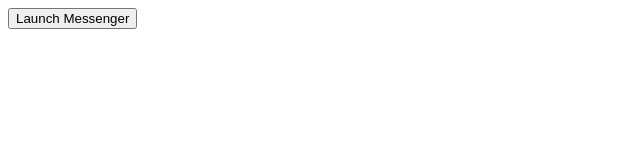
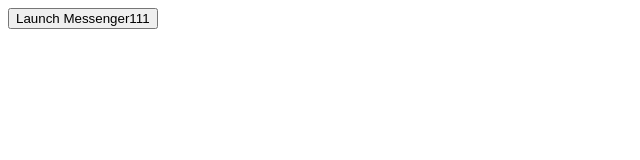
Before and after one commit to yosikatzir/Genesys2, a plain HTML site: page Chat.html in a window 1280 px wide. Shown: the full height of the page, 0-640 px from the left. Drawn offline with Linux system fonts and the light colour scheme.

Commit message:
Update Chat.html

```diff
--- a/Chat.html
+++ b/Chat.html
@@ -66,6 +66,6 @@
 
 </head>
 <body>
-  <button type="button" id="messenger_btn"  onclick="openMessenger()">Launch Messenger</button>
+  <button type="button" id="messenger_btn"  onclick="openMessenger()">Launch Messenger111</button>
 </body>
 </html>
```
